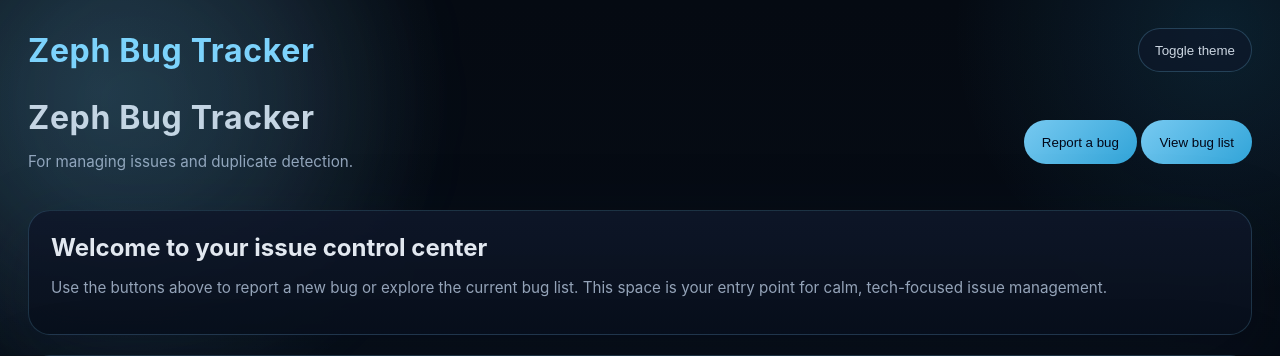
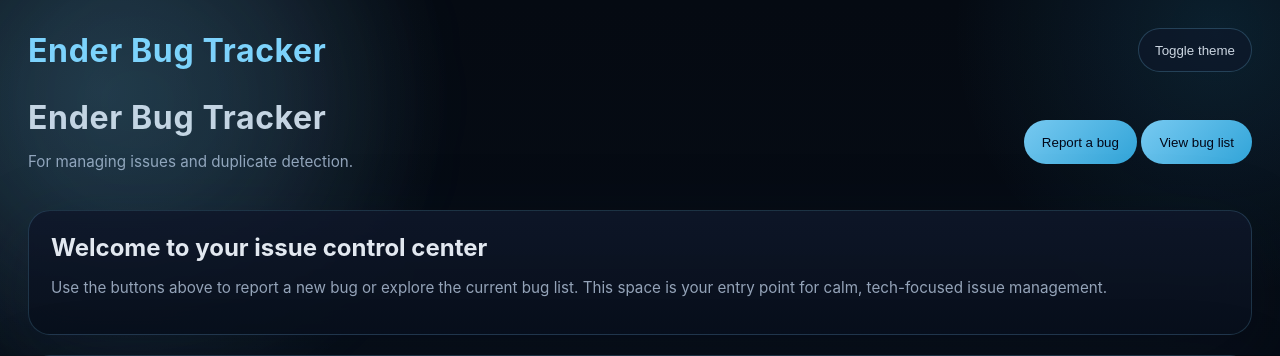
Before and after one commit to Karlisvoth/dupe_detect_bugtrack, a Flask app: page / in a window 1280 px wide; the page is wider, and only the part inside the window is pictured. Shown: the top 356 px of that part. Run offline with Flask 2, Linux system fonts and the light colour scheme; data comes from the database, SQL or seed files in the repository.

Commit message:
chore: push local UI updates

```diff
--- a/templates/base.html
+++ b/templates/base.html
@@ -2,7 +2,7 @@
 <html>
   <head>
     <meta charset="utf-8">
-    <title>Zeph Bug Tracker</title>
+    <title>Ender Bug Tracker</title>
     <style>
       :root {
         --bg: #08101c;
@@ -248,7 +248,7 @@
   </head>
   <body>
     <div class="topbar">
-      <h1><a href="/">Zeph Bug Tracker</a></h1>
+      <h1><a href="/">Ender Bug Tracker</a></h1>
       <button class="theme-toggle" id="themeToggle" onclick="toggleTheme()">Toggle theme</button>
     </div>
     {% block body %}{% endblock %}
--- a/templates/index.html
+++ b/templates/index.html
@@ -2,7 +2,7 @@
 {% block body %}
 <div class="page-header">
   <div>
-    <h1>Zeph Bug Tracker</h1>
+    <h1>Ender Bug Tracker</h1>
     <p class="subtitle">For managing issues and duplicate detection.</p>
   </div>
   <div>
```
